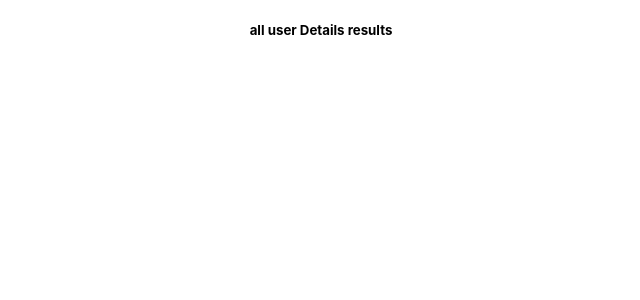
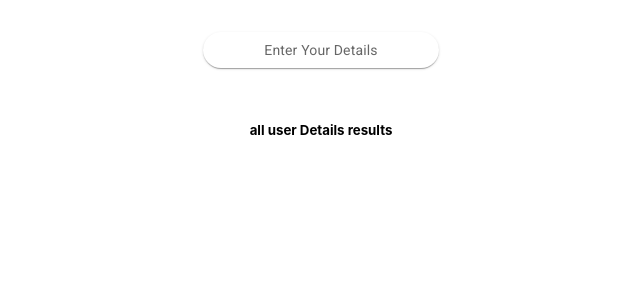
Before and after one commit to shikharcognitive/candidateQuiz, a React (Create React App) app: page / in a window 1280 px wide. Shown: the top 300 px of the page, without its empty margins (319-959 px from the left). Built offline with nearby package versions, Linux system fonts and the light colour scheme.

Commit message:
pages changes added

```diff
--- a/package.json
+++ b/package.json
@@ -3,6 +3,10 @@
   "version": "0.1.0",
   "private": true,
   "dependencies": {
+    "@emotion/react": "^11.8.2",
+    "@emotion/styled": "^11.8.1",
+    "@mui/icons-material": "^5.5.1",
+    "@mui/material": "^5.5.2",
     "@testing-library/jest-dom": "^5.14.1",
     "@testing-library/react": "^12.0.0",
     "@testing-library/user-event": "^13.2.1",
--- a/public/index.html
+++ b/public/index.html
@@ -15,6 +15,14 @@
       user's mobile device or desktop. See https://developers.google.com/web/fundamentals/web-app-manifest/
     -->
     <link rel="manifest" href="%PUBLIC_URL%/manifest.json" />
+    <link
+  rel="stylesheet"
+  href="https://fonts.googleapis.com/css?family=Roboto:300,400,500,700&display=swap"
+/>
+<link
+  rel="stylesheet"
+  href="https://fonts.googleapis.com/icon?family=Material+Icons"
+/>
     <!--
       Notice the use of %PUBLIC_URL% in the tags above.
       It will be replaced with the URL of the `public` folder during the build.
--- a/src/App.tsx
+++ b/src/App.tsx
@@ -8,10 +8,12 @@ import QuesThree from './components/quesThree';
 import QuesFour from './components/quesFour';
 import QuesFive from './components/quesFive';
 import Result from './components/results';
+import ResponsiveAppBar from './components/navBar';
 
 const App: React.FC<any> = () => {
   return (
     <div className="App">
+      <ResponsiveAppBar/>
       <Routes>
         <Route path='/' element={<UserDetails/>}/>
         <Route path='/q1' element={<QuesOne/>}/>
--- /dev/null
+++ b/src/components/navBar.tsx
@@ -0,0 +1,69 @@
+import * as React from 'react';
+import { styled } from '@mui/material/styles';
+import Box from '@mui/material/Box';
+import Paper from '@mui/material/Paper';
+import Grid from '@mui/material/Grid';
+import { useLocation, useNavigate} from 'react-router-dom';
+
+const Item = styled(Paper)(({ theme }) => ({
+  backgroundColor: theme.palette.mode === 'dark' ? '#1A2027' : '#fff',
+  ...theme.typography.body2,
+  padding: theme.spacing(1),
+  textAlign: 'center',
+  color: theme.palette.text.secondary,
+  borderRadius:50,
+  width:60,
+  justifyContent:'center',
+  cursor: 'pointer'
+}));
+
+export default function BasicGrid() {
+
+    const location = useLocation();
+    const navigate = useNavigate();
+    const [ showQuesBar ,setShowQuesBar] = React.useState<Boolean>(false)
+
+    React.useEffect( () => {
+        const navbarPosition:any = location.pathname.indexOf('q');
+        if(navbarPosition === 1) {
+            setShowQuesBar(true);
+        } else {
+            setShowQuesBar(false);
+        }
+
+        console.log(location.pathname);
+    }, [location]);
+
+
+  return (
+    <Box sx={{ flexGrow: 1 }}>
+        {
+            showQuesBar ?
+            <Grid container spacing={8} direction="row"  justifyContent="center"  alignItems="center">
+            <Grid item m={2}>
+              <Item onClick={(e:any) => navigate('/q1')}>1</Item>
+            </Grid>
+            <Grid item m={2}>
+              <Item onClick={(e:any) => navigate('/q2')}>2</Item>
+            </Grid>
+            <Grid item m={2}>
+              <Item onClick={(e:any) => navigate('/q3')}>3</Item>
+            </Grid>
+            <Grid item m={2}>
+              <Item onClick={(e:any) => navigate('/q4')}>4</Item>
+            </Grid>
+            <Grid item m={2}>
+              <Item onClick={(e:any) => navigate('/q5')}>5</Item>
+            </Grid>
+          </Grid>
+          :
+
+          <Grid container spacing={8} direction="row"  justifyContent="center"  alignItems="center">
+        <Grid item m={4}>
+          <Item sx={{width:220, cursor:'none'}}>Enter Your Details</Item>
+        </Grid>
+      </Grid>
+        }
+    </Box>
+  );
+}
```
Also changed, not shown: 1 other file (tests, documents, lock files or other folders).
